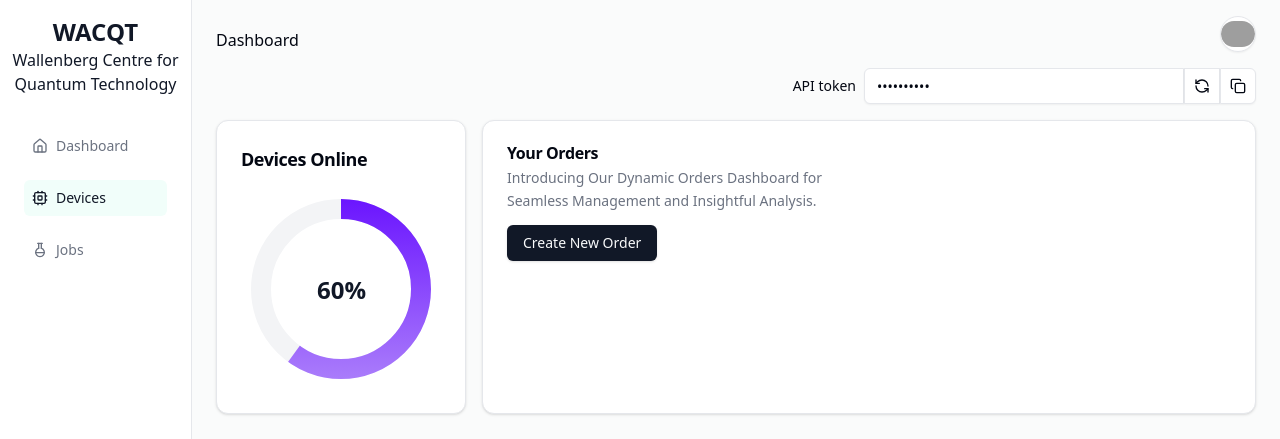
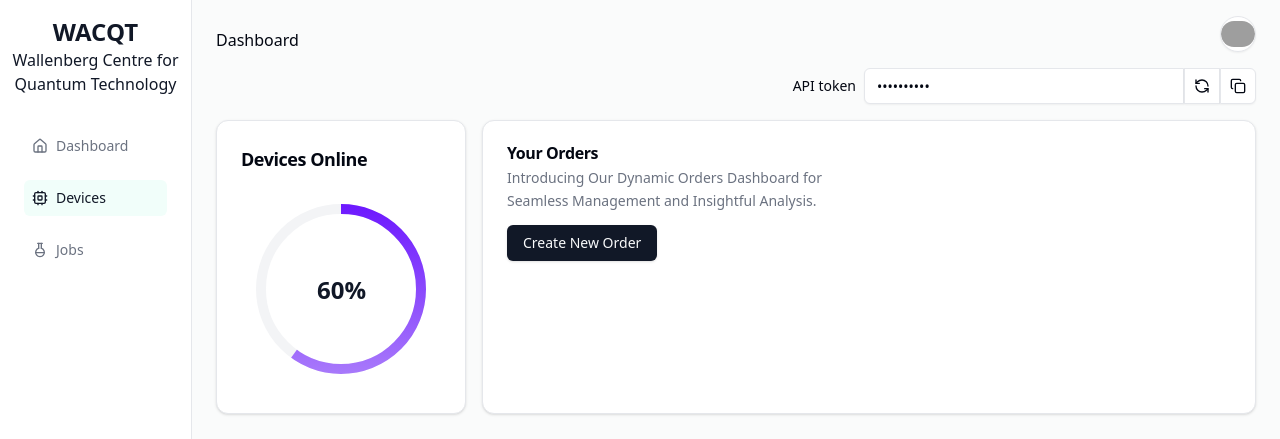
Before and after one commit to axean/tergite-frontend, a React (Vite) app: page / in a window 1280 px wide. Shown: the top 439 px of the page. Built offline with nearby package versions, Linux system fonts and the light colour scheme; grey boxes are pictures that could not be loaded.

Commit message:
Control the thickness of the donut chart

```diff
--- a/src/components/ui/donut-chart.tsx
+++ b/src/components/ui/donut-chart.tsx
@@ -3,6 +3,7 @@
 export default function DonutChart({
   radius = 100,
   percentFill,
+  thickness = "10%",
   children,
 }: PropsWithChildren<Props>) {
   const viewBoxSize = useMemo(() => radius * 2, [radius]);
@@ -20,10 +21,12 @@
       xmlns="http://www.w3.org/2000/svg"
     >
       <circle
+        id="background-circle"
         cx="50%"
         cy="50%"
         r="40%"
-        className="fill-none stroke-muted stroke-[10%]"
+        strokeWidth={thickness}
+        className="fill-none stroke-muted"
       />
       {children || (
         <text x="38%" y="55%" className="fill-primary font-semibold text-2xl">
@@ -36,7 +39,8 @@
         cy="50%"
         r="40%"
         stroke="url(#donut-stroke-linear-grad)"
-        className="fill-none stroke-[10%]"
+        strokeWidth={thickness}
+        className="fill-none"
         clipPath="url(#visible-polygon)"
       />
 
@@ -66,6 +70,7 @@
 interface Props {
   radius?: number;
   percentFill: number;
+  thickness?: number | string;
 }
 
 /**
--- a/src/pages/home.tsx
+++ b/src/pages/home.tsx
@@ -195,7 +195,7 @@
                     <CardTitle className="text-lg">Devices Online</CardTitle>
                   </CardHeader>
                   <CardContent>
-                    <DonutChart percentFill={60}></DonutChart>
+                    <DonutChart percentFill={60} thickness="5%"></DonutChart>
                   </CardContent>
                 </Card>
                 <Card className="sm:col-span-2" x-chunk="dashboard-05-chunk-0">
```
Also changed, not shown: 1 other file (tests, documents, lock files or other folders).
